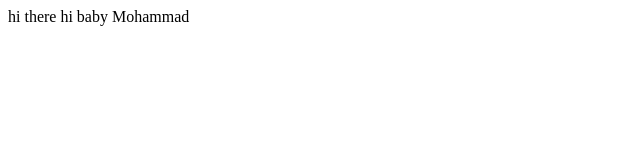
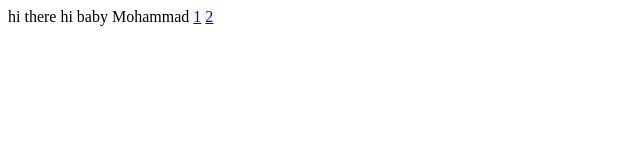
Before and after one commit to Mohammad188/1380, a plain HTML site: page index.html in a window 1280 px wide. Shown: the full height of the page, 0-640 px from the left. Drawn offline with Linux system fonts and the light colour scheme.

Commit message:
modified index.html

```diff
--- a/index.html
+++ b/index.html
@@ -3,5 +3,7 @@
 		hi there
 		hi baby
 		Mohammad
+		<a href="page1.html">1</a>
+		<a href="page2.html">2</a>
 	</body>
 </html>
```
